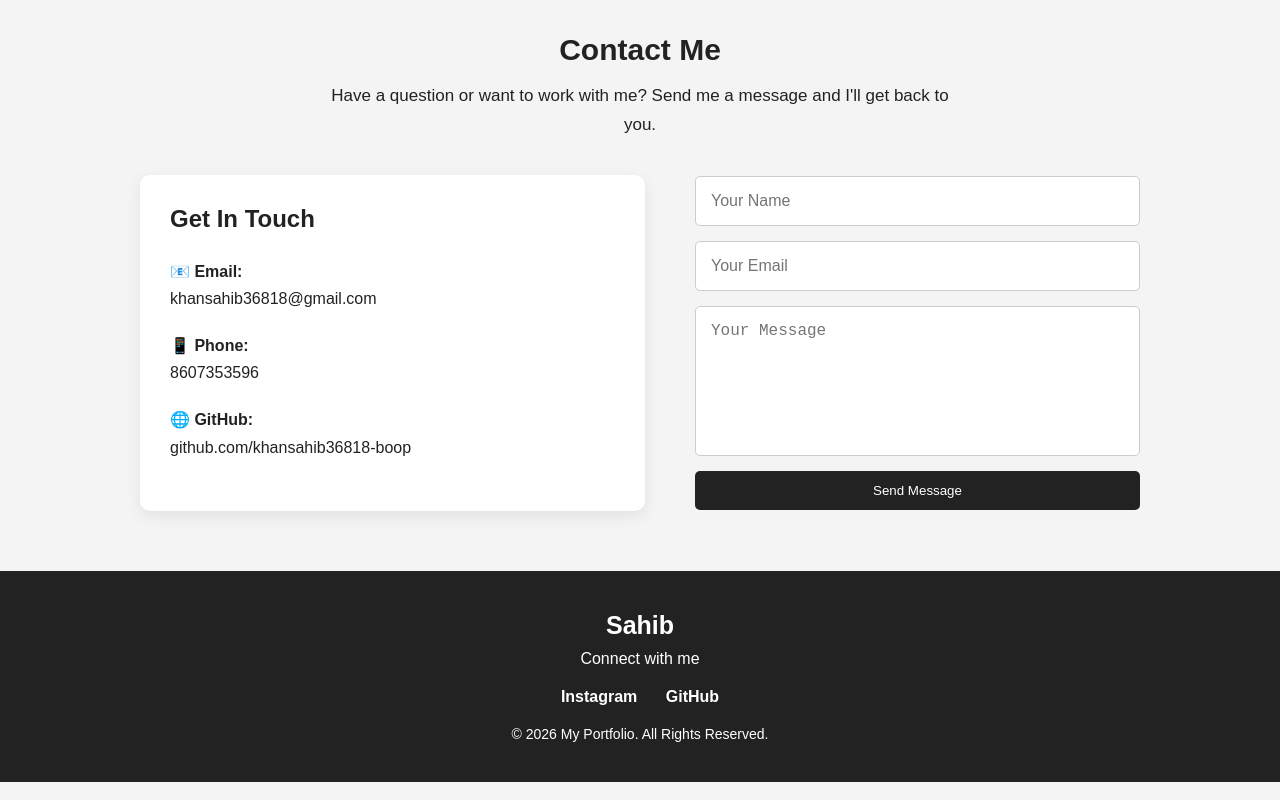
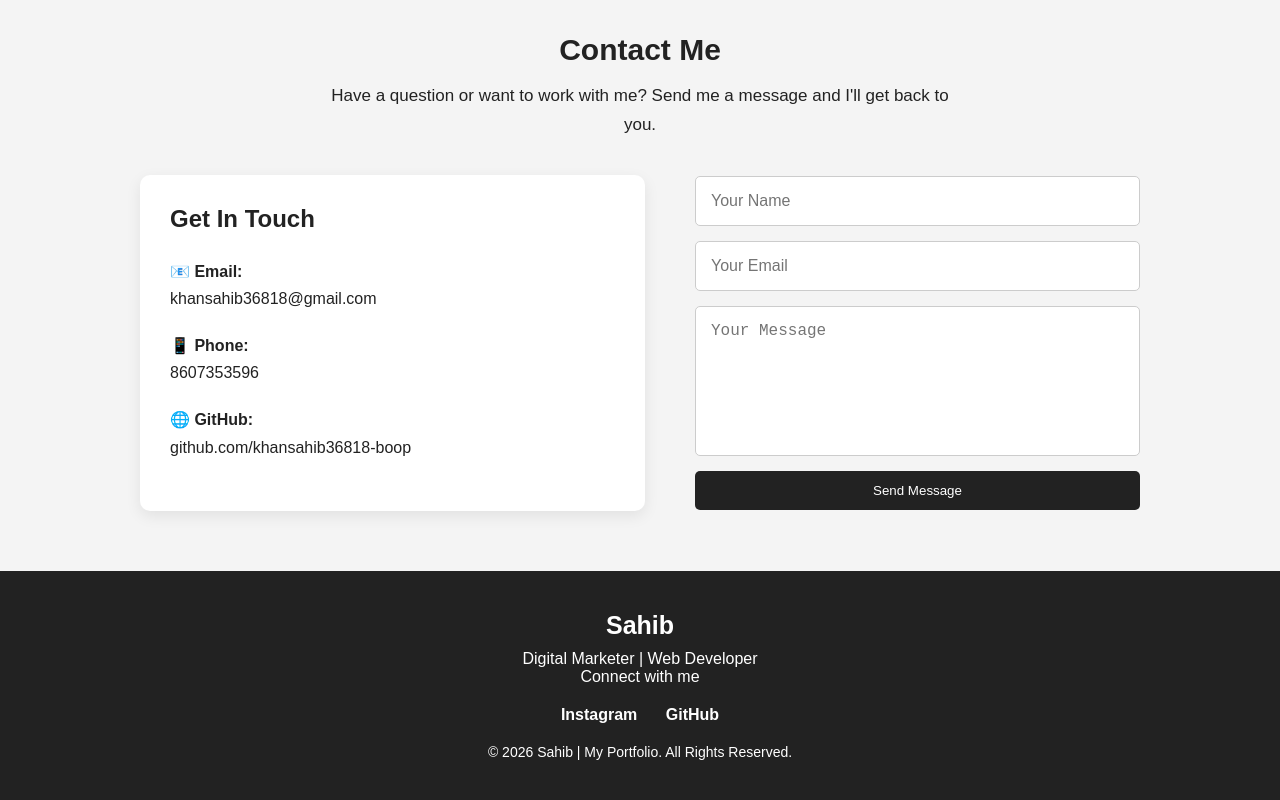
Before and after one commit to khansahib36818-boop/myportfolio, a plain HTML site: page index.html in a window 1280 px wide. Shown: the part 2258-3058 px from the top of the page. Drawn offline with Linux system fonts and the light colour scheme.

Commit message:
Update index.html

```diff
--- a/index.html
+++ b/index.html
@@ -272,7 +272,10 @@
 
 </section>
   <footer>
+
     <h3>Sahib</h3>
+
+    <p>Digital Marketer | Web Developer</p>
 
     <p>Connect with me</p>
 
@@ -289,8 +292,9 @@
     </div>
 
     <p class="copyright">
-        © 2026 My Portfolio. All Rights Reserved.
+        © 2026 Sahib | My Portfolio. All Rights Reserved.
     </p>
+
 </footer>
 
     <script src="script.js"></script>
```
Lines whose indentation alone changed are shown as unchanged.
